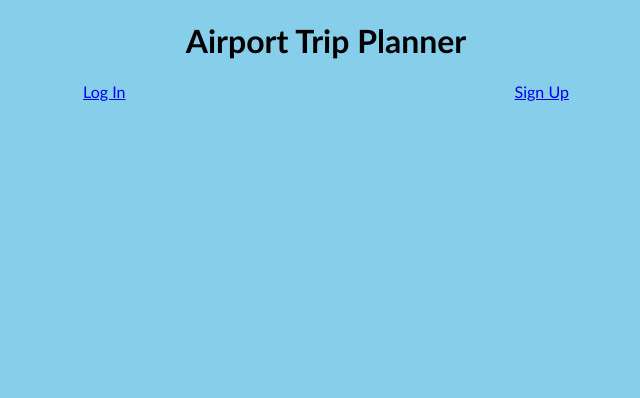
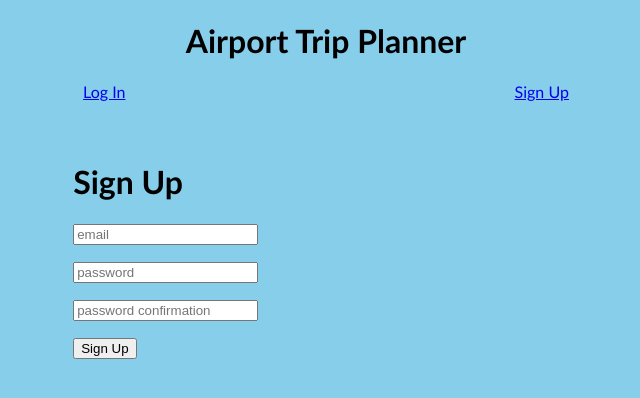
Before and after one commit to murphcoder/airport-trip-planner, a React (Create React App) app in the folder client/: page /signup in a window 1280 px wide. Shown: the top 398 px of the page, without its empty margins (314-954 px from the left). Built offline with nearby package versions, Linux system fonts and the light colour scheme; no server answers.

Commit message:
correction

```diff
--- a/client/src/App.js
+++ b/client/src/App.js
@@ -26,6 +26,7 @@ class App extends React.Component {
             <Route exact path='/trips/new' component={TripLoader} />
             <Route exact path='/trips/:tripId' component={TripLoader} />
             <Route exact path='/login' component={Login} />
+            <Route exact path='/signup' component={Signup} />
           </Switch>
         </BrowserRouter>
       </div>
```
